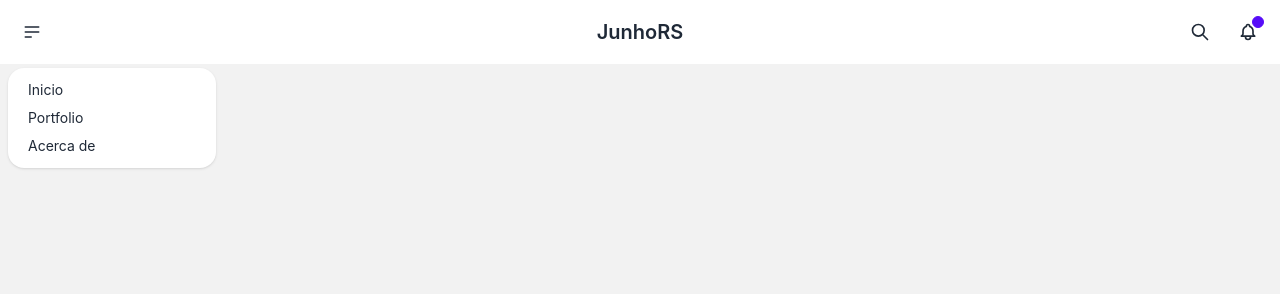
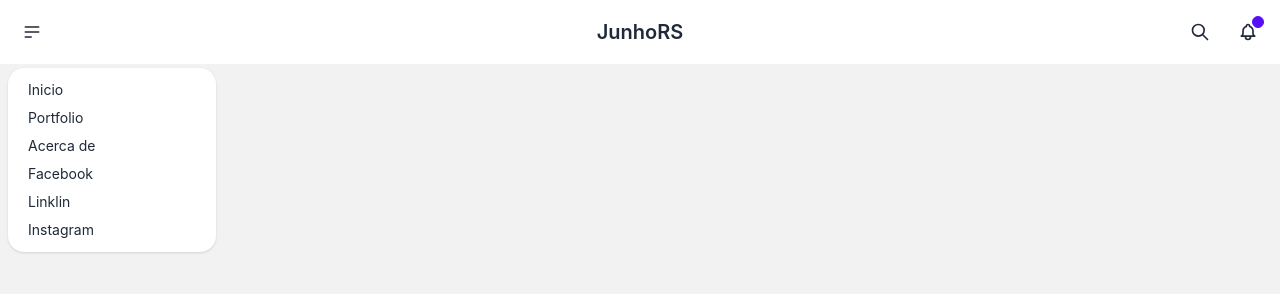
Before and after one commit to JunhoRS/MyPortfolio, a React (Create React App) app: page / in a window 1280 px wide. Both pictures are taken after a click on the label 32 px from the left and 32 px from the top of the page. Shown: the top 294 px of the page. Built offline with nearby package versions, Linux system fonts and the light colour scheme.

Commit message:
Agregar nueva funcionalidad

```diff
--- a/src/components/Navbar.js
+++ b/src/components/Navbar.js
@@ -14,6 +14,9 @@ const Navbar = () => {
                     <li><a>Inicio</a></li>
                     <li><a>Portfolio</a></li>
                     <li><a>Acerca de</a></li>
+                    <li><a>Facebook</a></li>
+                    <li><a>Linklin</a></li>
+                    <li><a>Instagram</a></li>
                 </ul>
                 </div>
             </div>
```
Also changed, not shown: nuevo-archivo.txt (added).
